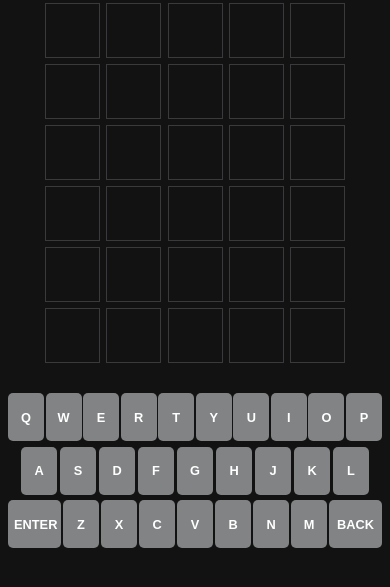
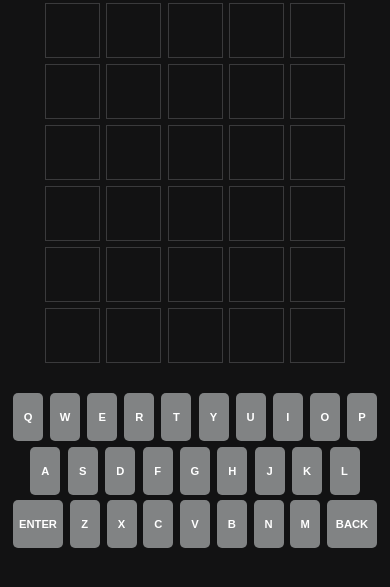
Before and after one commit to harsh-mohite-09/wordle-game, a plain HTML site: page index.html in a window 390 px wide. Shown: the part 75-662 px from the top of the page. Drawn offline with Linux system fonts and the light colour scheme.

Commit message:
feat: added responsiveness

```diff
--- a/index.html
+++ b/index.html
@@ -80,7 +80,7 @@
           <button id="O" class="normal-key">O</button>
           <button id="P" class="normal-key">P</button>
         </div>
-        <div id="key-row-2" class="key-row-2">
+        <div id="key-row-2" class="key-row">
           <div class="spacer"></div>
           <button id="A" class="normal-key">A</button>
           <button id="S" class="normal-key">S</button>
--- a/styles.css
+++ b/styles.css
@@ -75,12 +75,6 @@ span {
 }
 
 .key-row {
-  width: 100%;
-  display: flex;
-  justify-content: space-between;
-}
-
-.key-row-2 {
   width: 100%;
   display: flex;
   justify-content: space-between;
@@ -170,3 +164,23 @@ span {
 .hide {
   display: none;
 }
+
+@media (max-width: 400px) {
+  .normal-key {
+    font-size: 0.7em;
+    width: 30px;
+    height: 48px;
+    border-radius: 5px;
+  }
+
+  .sp-key {
+    font-size: 0.7em;
+    width: 50px;
+    height: 48px;
+    border-radius: 5px;
+  }
+
+  .keyboard {
+    padding: 0 5px;
+  }
+}
```
